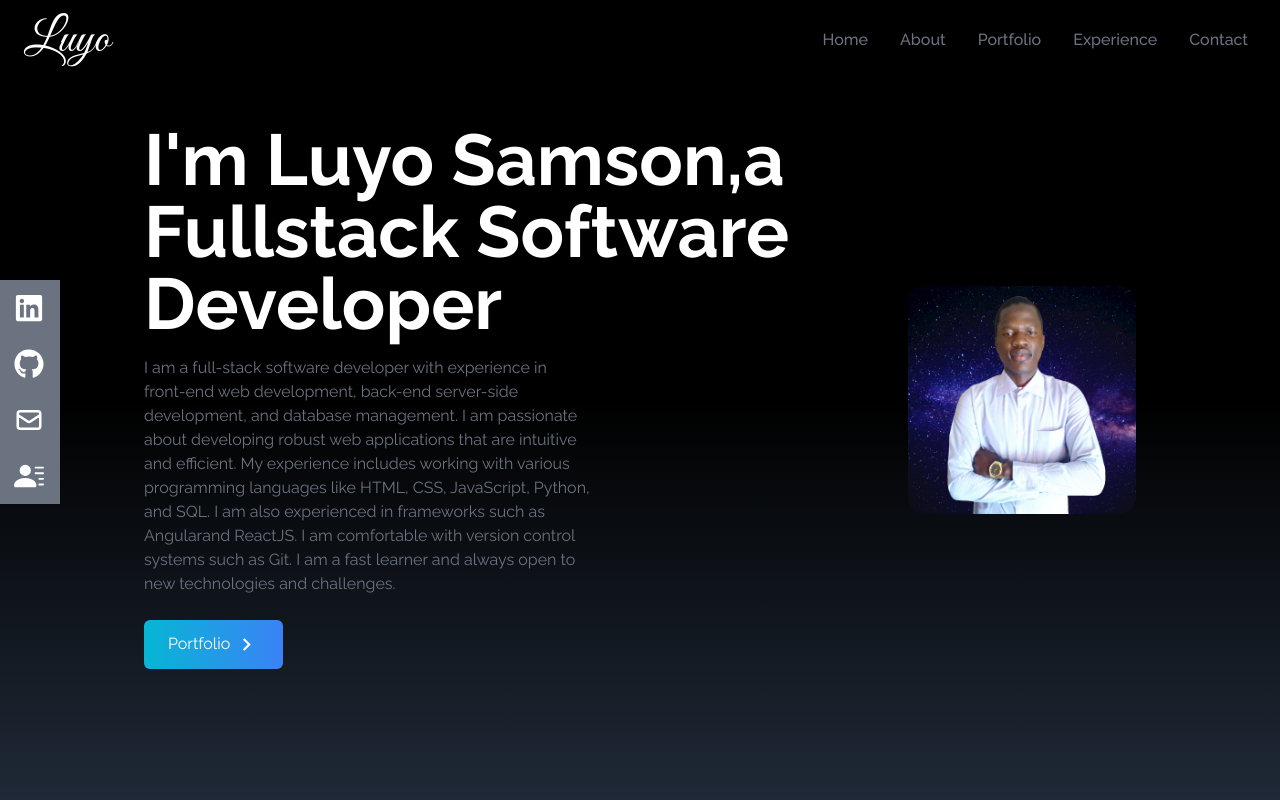
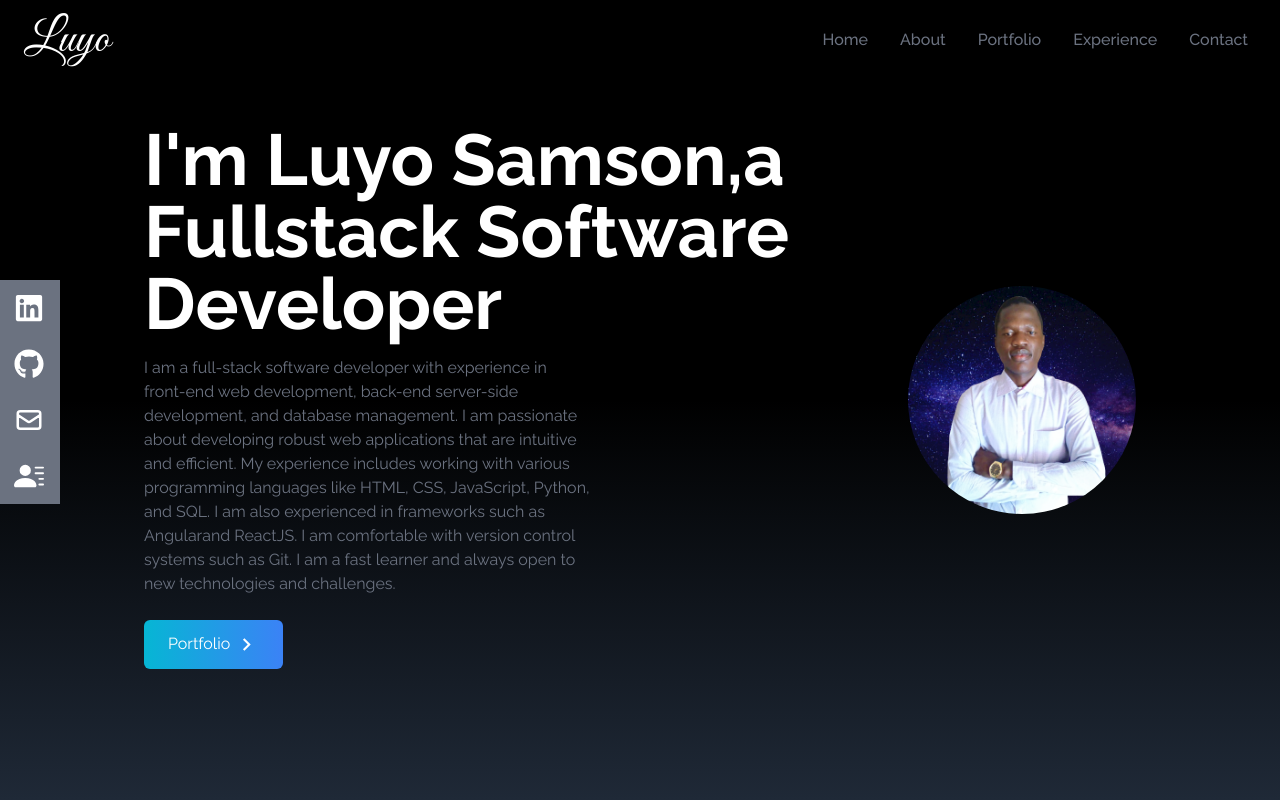
Before and after one commit to luyosamson/Portfolio-website, a React (Create React App) app: page / in a window 1280 px wide. Shown: the top 800 px of the page. Built offline with nearby package versions, Linux system fonts and the light colour scheme.

Commit message:
Modify image

```diff
--- a/src/components/Home.jsx
+++ b/src/components/Home.jsx
@@ -34,7 +34,7 @@ const Home = () => {
             </div>
 
             <div>
-                <img src={HeroImage} alt="Hero" className='rounded-2xl mx-auto w-2/3 md:w-full'/>
+                <img src={HeroImage} alt="Hero" className='rounded-full mx-auto w-2/3 md:w-full'/>
             </div>
 
         </div>
```
